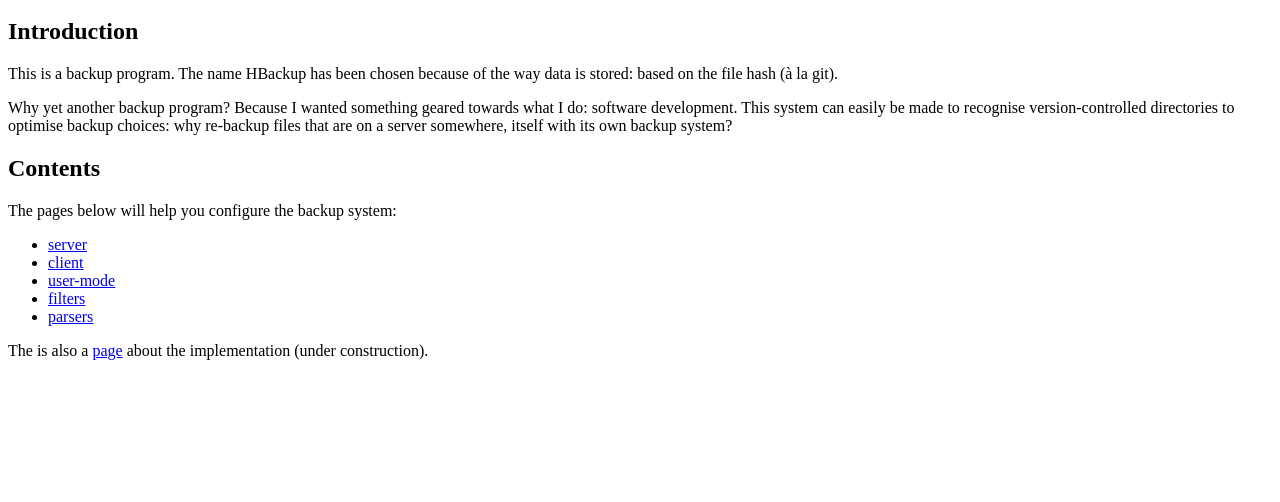
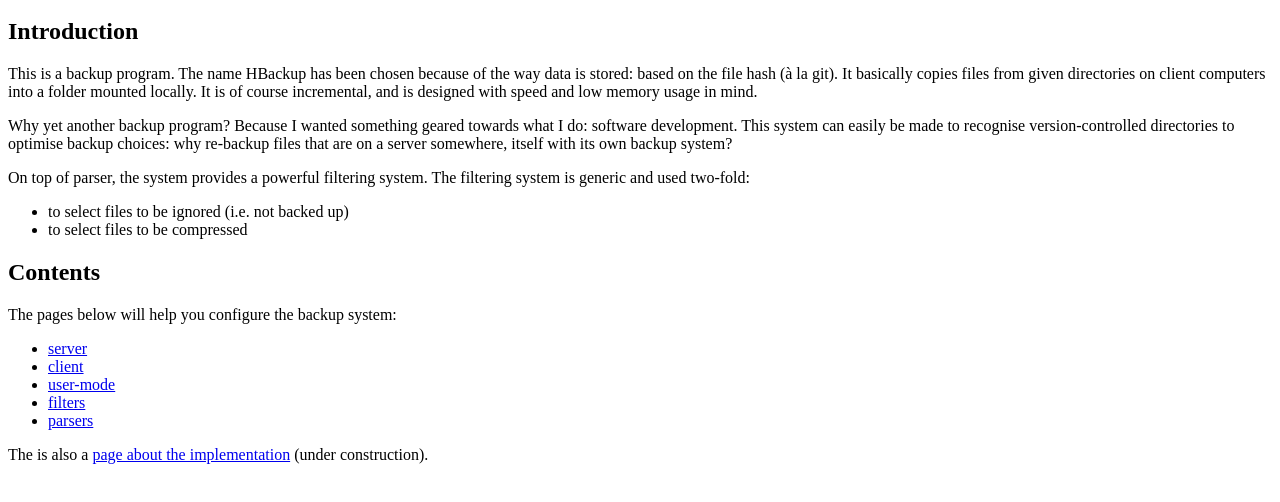
Before and after one commit to ndechesne/htoolbox, a plain HTML site: page doc/index.html in a window 1280 px wide. Shown: the part 48-550 px from the top of the page. Drawn offline with Linux system fonts and the light colour scheme.

Commit message:
doc: add better short description of the program

```diff
--- a/doc/index.html
+++ b/doc/index.html
@@ -2,12 +2,23 @@
 
 <h2>Introduction</h2>
 
-<p>This is a backup program. The name HBackup has been chosen because of the way data is stored: based on the file hash (&agrave; la git).</p>
+<p>This is a backup program. The name HBackup has been chosen because of the
+way data is stored: based on the file hash (&agrave; la git). It basically
+copies files from given directories on client computers into a folder
+mounted locally. It is of course incremental, and is designed with speed and
+low memory usage in mind.</p>
 
 <p>Why yet another backup program? Because I wanted something geared towards
 what I do: software development. This system can easily be made to recognise
 version-controlled directories to optimise backup choices: why re-backup files
 that are on a server somewhere, itself with its own backup system?</p>
+
+<p>On top of parser, the system provides a powerful filtering system. The
+filtering system is generic and used two-fold:</p>
+<ul>
+<li>to select files to be ignored (i.e. not backed up)</li>
+<li>to select files to be compressed</li>
+</ul>
 
 <h2>Contents</h2>
 
@@ -21,5 +32,5 @@ that are on a server somewhere, itself with its own backup system?</p>
 <li><a href="parsers.html">parsers</a></li>
 </ul>
 
-<p>The is also a <a href="implementation.html">page</a> about the
-implementation (under construction).</p>
+<p>The is also a <a href="implementation.html">page about the
+implementation</a> (under construction).</p>
```
Also changed, not shown: doc/implementation.html (+1 -1 lines).
